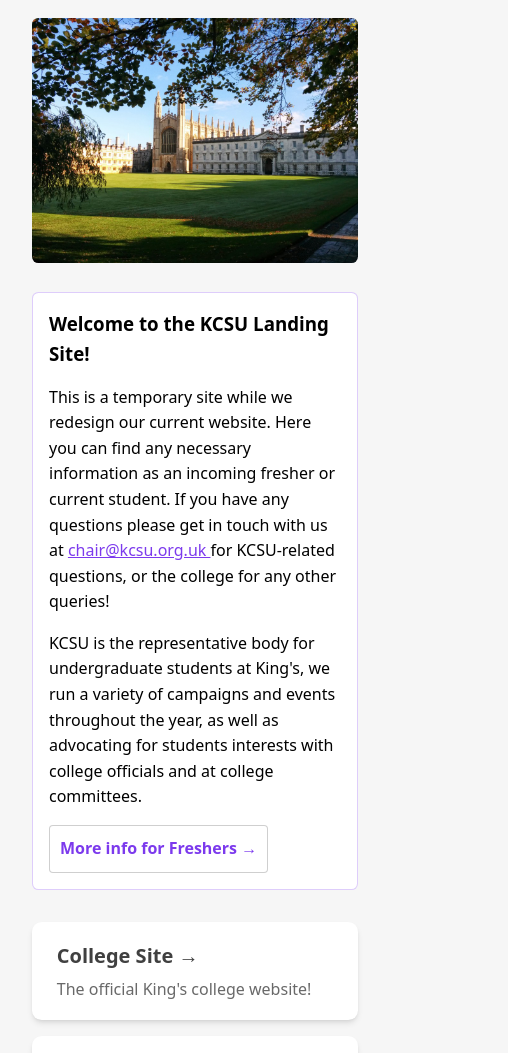
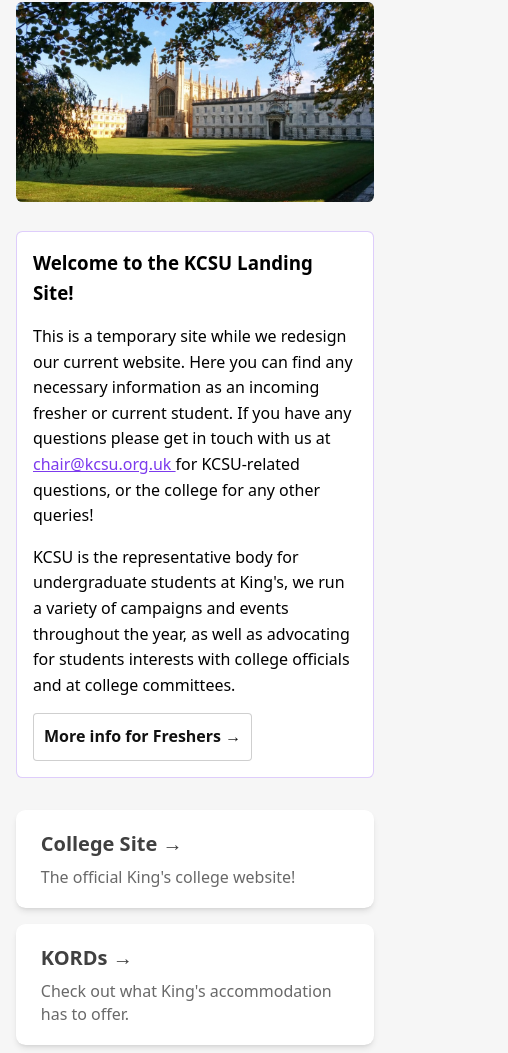
Before and after one commit to KCSU/kcsu.org.uk, an Astro site: page / in a window 390 px wide. Shown: the part 397-1450 px from the top of the page, 508 px wide, since content can reach past the window. Built offline with nearby package versions, Linux system fonts and the light colour scheme; Astro itself is replaced by a stand-in of ours.

Commit message:
Fix mobile issues

```diff
--- a/src/components/ButtonLink.astro
+++ b/src/components/ButtonLink.astro
@@ -5,10 +5,10 @@
 
 const {href} = Astro.props;
 ---
-<a href={href}><slot/></a>
+<a class="link" href={href}><slot/></a>
 
 <style>
-    a {
+    a.link {
         display: inline-block;
         text-decoration: none;
         padding: 10px;
@@ -21,7 +21,7 @@
         transition: all 0.2s;
     }
 
-    a:hover {
+    a.link:hover {
         border-color: rgb(var(--accent));
         background: rgba(var(--accent), 20%);
         color: rgb(var(--accent));
--- a/src/components/ContactTable.astro
+++ b/src/components/ContactTable.astro
@@ -30,6 +30,7 @@
         padding: 10px 0;
         /* padding-top: 10px; */
         background-color: white;
+        overflow-x: auto;
 		border-radius: 0.6rem;
 		box-shadow: 0 4px 6px -1px rgba(0, 0, 0, 0.1), 0 2px 4px -2px rgba(0, 0, 0, 0.1);
     }
--- a/src/layouts/Layout.astro
+++ b/src/layouts/Layout.astro
@@ -11,13 +11,18 @@
 	<head>
 		<meta charset="UTF-8" />
 		<meta name="description" content="Astro description">
-		<meta name="viewport" content="width=device-width" />
+		<meta name="viewport" content="width=device-width, initial-scale=1" />
 		<link rel="icon" type="image/svg+xml" href="/favicon.svg" />
 		<meta name="generator" content={Astro.generator} />
 		<title>{title}</title>
 	</head>
 	<body>
 		<slot />
+        <footer>
+            <p>
+                &copy; King's College Student Union 2023
+            </p>
+        </footer>
 	</body>
 </html>
 <style is:global>
@@ -77,4 +82,16 @@
     .info p {
         margin-bottom: 0;
     }
+
+    footer {
+		margin-top: 2rem;
+		color: #888;
+		text-align: center;
+	}
+
+    @media screen and (max-width: 568px) {
+        main {
+            padding: 0.5rem;
+        }
+    }
 </style>
--- a/src/pages/index.astro
+++ b/src/pages/index.astro
@@ -77,11 +77,6 @@
         </ul>
 		<ContactTable />
     </main>
-	<footer>
-		<p>
-			&copy; King's College Student Union 2023
-		</p>
-	</footer>
 </Layout>
 
 <style>
@@ -109,9 +104,11 @@
 		margin-bottom: 2rem;
     }
 
-	footer {
-		margin-top: 2rem;
-		color: #888;
-		text-align: center;
-	}
+    @media screen and (max-width: 568px) {
+        .hero-image {
+            object-fit: cover;
+            width: 100%;
+            height: 200px;
+        }
+    }
 </style>
```
